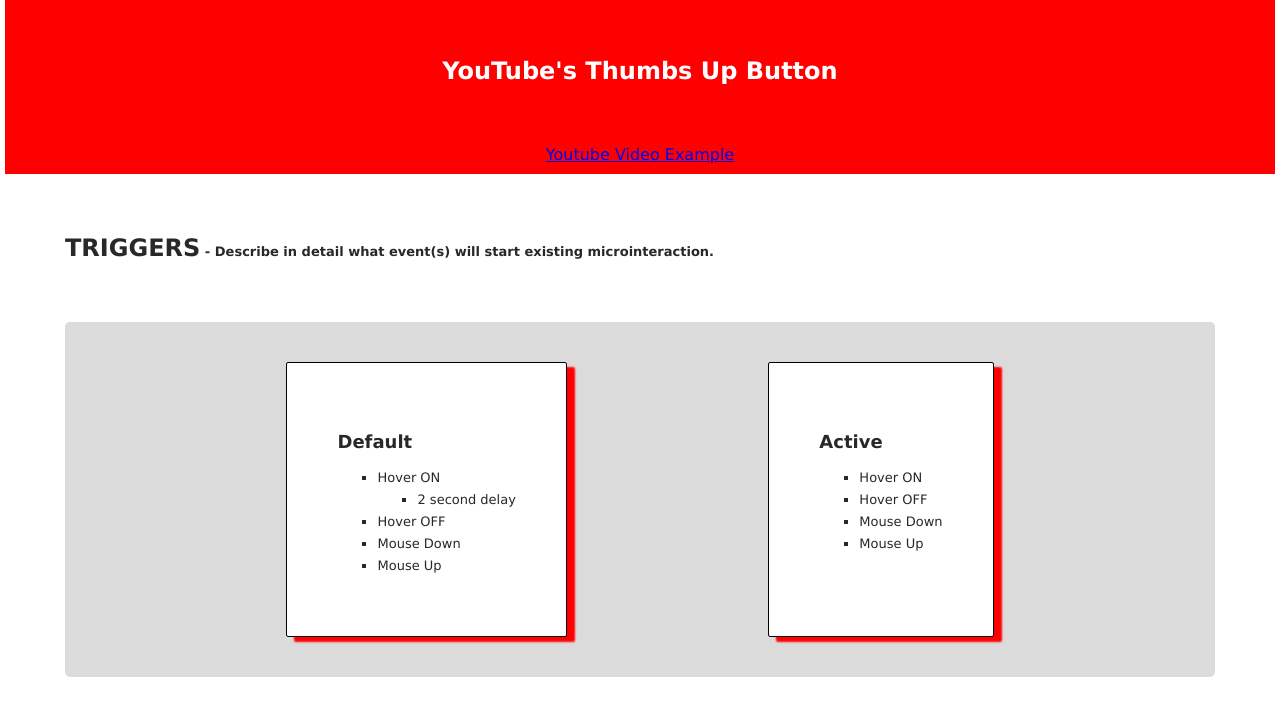
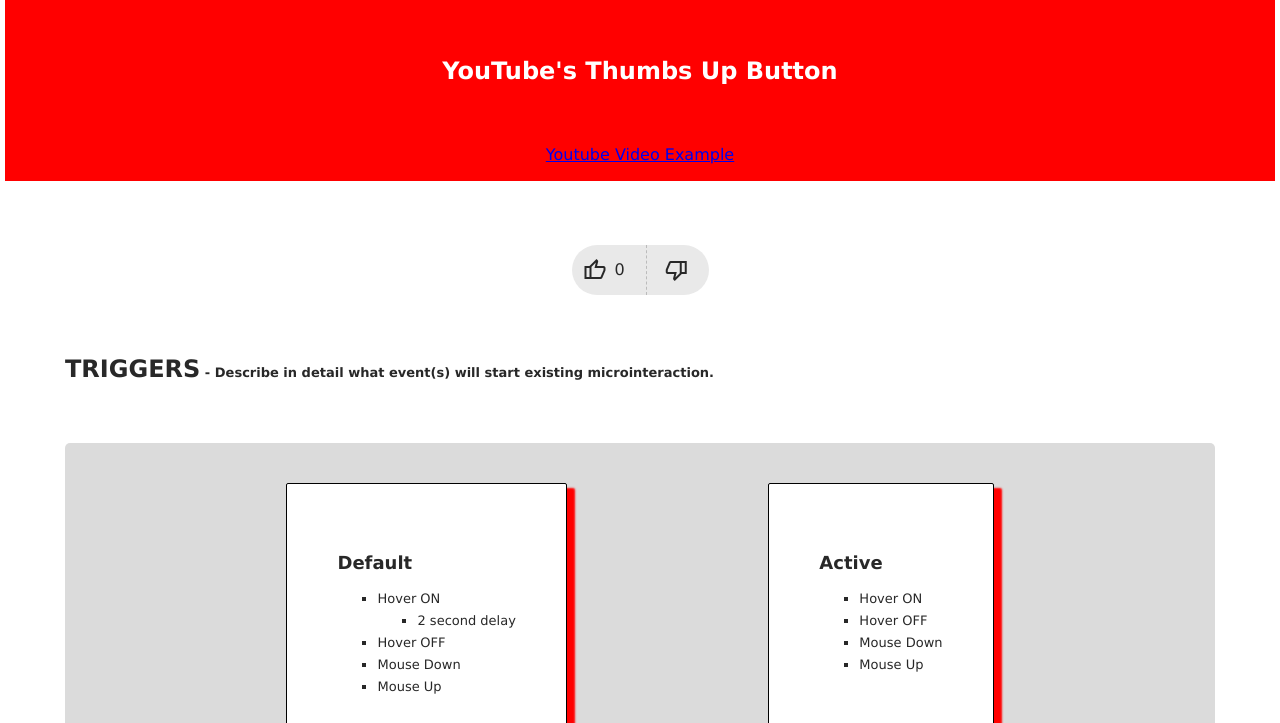
Before and after one commit to Skytex11/Idm241-zkb25, a plain HTML site: page index.html in a window 1280 px wide. Shown: the part 77-800 px from the top of the page. Drawn offline with nearby package versions, Linux system fonts and the light colour scheme.

Commit message:
first of the like button

```diff
--- a/index.html
+++ b/index.html
@@ -6,6 +6,7 @@
     <meta http-equiv="X-UA-Compatible" content="ie=edge">
     <title>Alpha Description</title>
     <link rel="stylesheet" href="style.css">
+    <link href="https://fonts.googleapis.com/css2?family=Material+Symbols+Outlined" rel="stylesheet" />
     <link rel="icon" href="./favicon.ico" type="image/x-icon">
   </head>
   <body>
@@ -15,6 +16,24 @@
             <h2>YouTube's Thumbs Up Button</h2>
             <a href="https://www.youtube.com/watch?v=hDk51gq0w0k&t=1s">Youtube Video Example</a>
         </div>
+
+
+<!-- like and dislike section-->
+
+<div class="rate-container">
+<div class="post-rate post-rating-selected">
+    <span class="post-rating-like-button material-symbols-outlined">thumb_up</span>
+    <span class="post-rating-like-count">0</span>
+</div>
+<div class="post-rate">
+    <span class="post-rating-button material-symbols-outlined">thumb_down</span>
+</div>
+
+</div>
+
+
+
+
 
 
         <h2>TRIGGERS<span style="font-size: small;"> - Describe in detail what event(s) will start existing microinteraction.</span></h2>
@@ -195,6 +214,6 @@
     </div>
 
     </main>
-    <script src="index.js"></script>
+    <script src="script.js"></script>
   </body>
 </html>
--- a/style.css
+++ b/style.css
@@ -17,9 +17,9 @@
     background-color: #FF0000;
     text-align: center;
     color: white;
-    padding-bottom: 10px;
+    padding-bottom: 17px;
     padding-top: 10px;
-    margin-top: 0%;
+    margin-bottom: 5%;
     width: 100%;
 
 }
@@ -144,6 +144,65 @@
 
 }
 
+/* Like/dislike button*/
+
+.rate-container {
+    margin: 0 auto;
+    margin-top: 20;
+    display: flex;
+    flex-direction: row;
+    border-radius: 25px;
+    background-color: #e9e9e9;
+    height: 50px;
+    width: 137px;
+    align-items: center;
+    cursor: pointer;
+    box-sizing: border-box;
+    overflow: hidden
+
+}
+
+.post-rate {
+    display: flex;
+    align-items: center;
+    cursor: pointer;
+}
+
+.post-rate:not(:last-child) {
+    padding-left: 11px;
+    padding-right: 21px;
+    border-right: 1px dashed #bbbbbb;
+    height: 100%;
+    width: 100%;
+
+}
+
+
+.post-rate:last-child {
+    padding-left: 18px;
+    height: 100%;
+    width: 100%;
+
+}
+
+
+.material-symbols-outlined {
+    margin-right: 8px;
+}
+
+
+.post-rate:hover {
+    background-color: #b1b1b1;
+}
+
+
+.post-rating-selected > .post-rating-button {
+    color: rgb(235, 32, 32);
+
+}
+
+
+
 @media only screen and (max-width: 768px) {
     .trigger {
         flex-direction: column; /* Stack items vertically on smaller screens */
```
Also changed, not shown: script.js (added).
